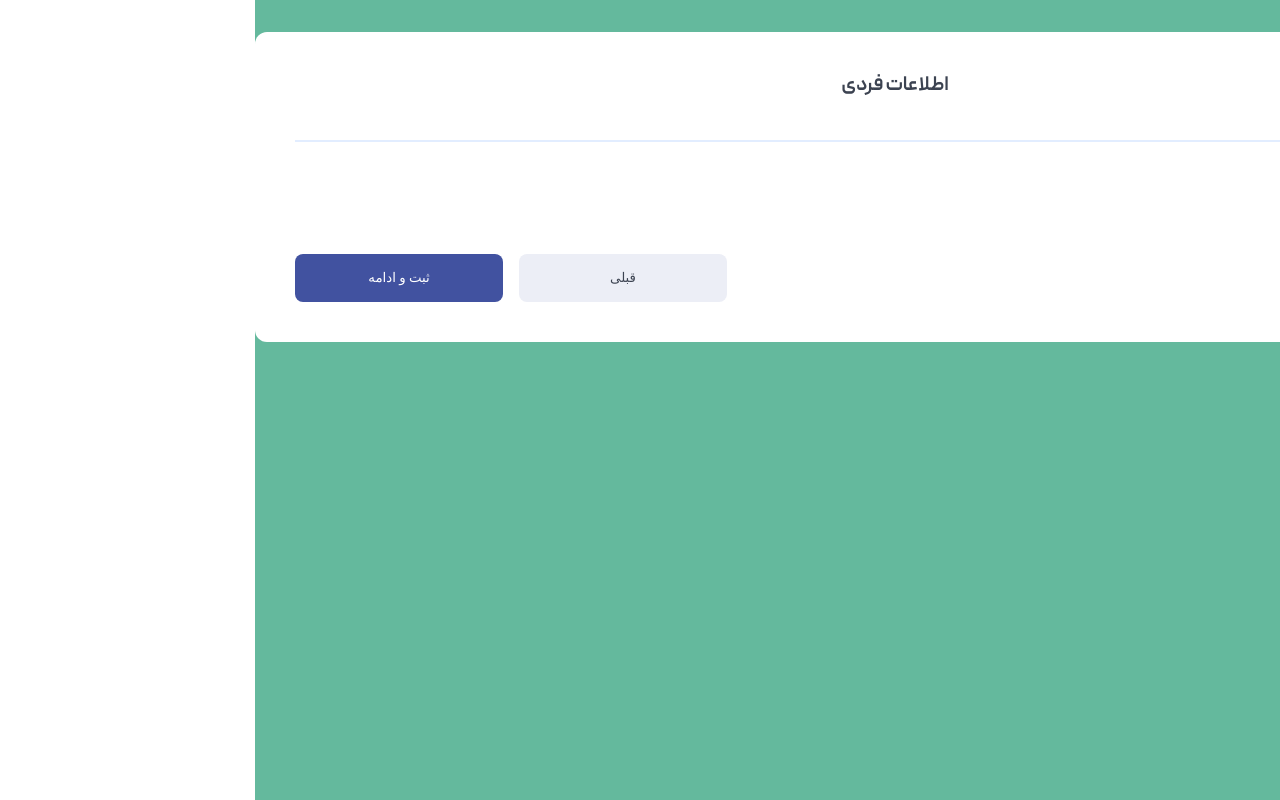
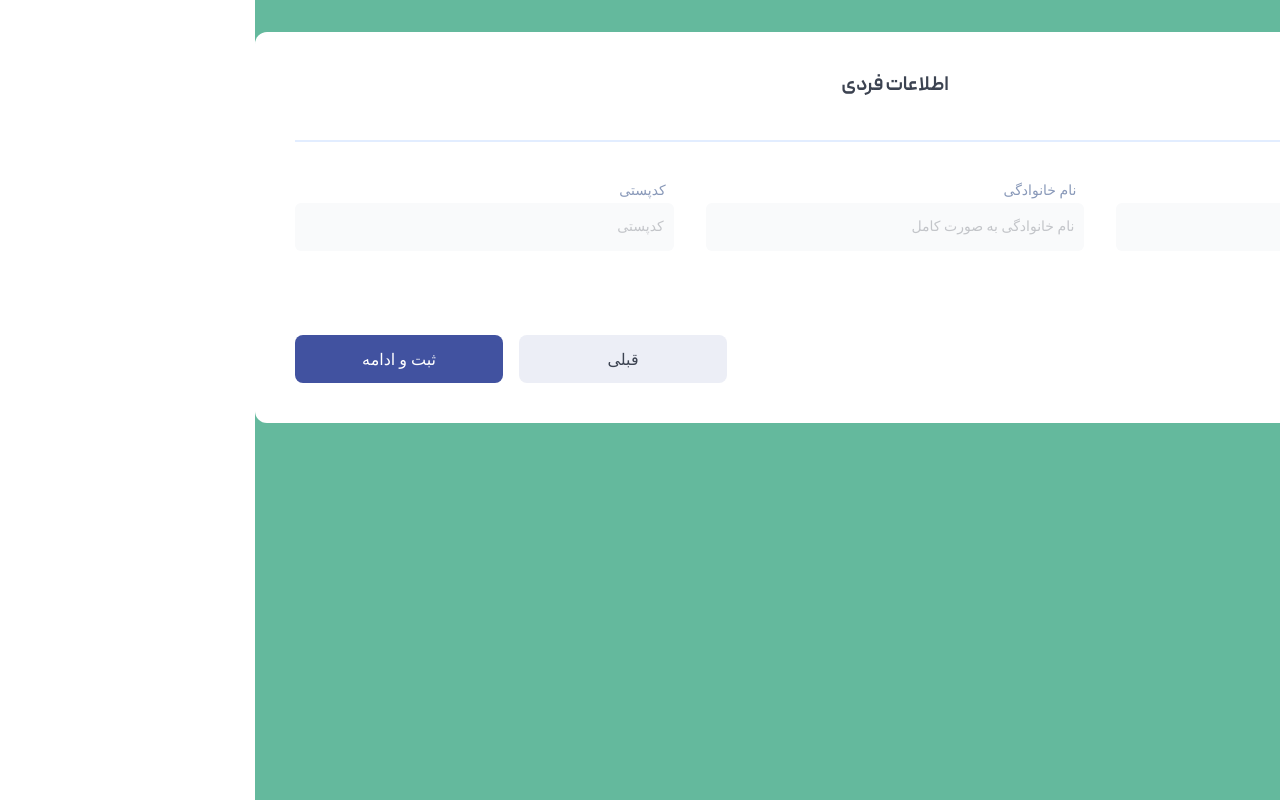
Before and after one commit to vahidefarzane/Part-bank-app, a Vue app: page / in a window 1280 px wide. Built offline with nearby package versions, Linux system fonts and the light colour scheme; a web font is replaced by a local one.

Commit message:
feat: add input component in create deposit page

```diff
--- a/src/components/common/base-input.vue
+++ b/src/components/common/base-input.vue
@@ -25,11 +25,16 @@ const props = defineProps({
   },
   inputStyle: {
     type: String
+  },
+  keyPressHandeler:{
+    type: String
   }
 })
 
 const inputId = ref(`input-${Math.random().toString(36).substr(2, 9)}`)
 const { value, errorMessage, meta } = useField(props.name)
+
+
 
 </script>
 
@@ -47,6 +52,7 @@ const { value, errorMessage, meta } = useField(props.name)
         :type="type"
         :placeholder="placeholder"
         class="input-field"
+        @keypress="keyPressHandeler"
       />
       <slot name="suffix" />
     </div>
@@ -68,7 +74,10 @@ const { value, errorMessage, meta } = useField(props.name)
   padding: 0 0.5rem;
 }
 .input-field {
+  width: 100%;
   background-color: transparent;
+  color: var(--black-500);
+
 }
 .field_error {
   border: 1px solid red !important;
--- a/src/components/common/create-deposit-account-wrapper.vue
+++ b/src/components/common/create-deposit-account-wrapper.vue
@@ -1,22 +1,11 @@
 <script setup>
-import BaseButton from './base-button.vue'
-import BaseDivider from './base-divider.vue';
+import BaseDivider from './base-divider.vue'
 
 defineProps({
   title: {
     type: String,
     requaired: true
   },
-  primaryBtnContent: {
-    type: String,
-    requaired: true,
-    default: 'ثبت و ادامه'
-  },
-  secondaryBtnContent: {
-    type: String,
-    requaired: true,
-    default: 'قبلی'
-  }
 })
 </script>
 
@@ -26,17 +15,10 @@ defineProps({
       <header class="layout__header">
         <h1 class="layout__title">{{ title }}</h1>
       </header>
-      <BaseDivider/>
-
+      <BaseDivider />
       <main>
         <slot />
       </main>
-      <nav>
-        <div class="layout__nav">
-          <BaseButton class="layout__nav-btn secondary">{{ secondaryBtnContent }}</BaseButton>
-          <BaseButton class="layout__nav-btn primary">{{ primaryBtnContent }}</BaseButton>
-        </div>
-      </nav>
     </section>
   </div>
 </template>
@@ -61,20 +43,10 @@ defineProps({
   &__header {
     @include flex-box(row, center, center);
   }
-  &__title{
-    @include font-style(1.25rem,700);
-    color : var(--black-500)
+  &__title {
+    @include font-style(1.25rem, 700);
+    color: var(--black-500);
+  }
 
-  }
-  &__nav {
-    @include flex-box(row, flex-end, center, 1rem);
-  }
-  &__nav-btn {
-    width: 13rem;
-    border-radius: 0.5rem;
-    padding: 0.5rem 1rem;
-    height: 3rem;
-    margin-top: 2rem;
-  }
 }
 </style>
--- a/src/pages/create-deposit-account-page.vue
+++ b/src/pages/create-deposit-account-page.vue
@@ -1,5 +1,13 @@
 <script setup>
+import BaseInput from '@/components/common/base-input.vue'
+import baseButton from '@/components/common/base-button.vue'
 import createDepositAccountWrapper from '@/components/common/create-deposit-account-wrapper.vue'
+import { Form } from 'vee-validate'
+import { creationDepositAcountSchema } from '@/plugins/validations'
+
+const submit = (values) => {
+  console.log(values)
+}
 </script>
 
 <template>
@@ -9,8 +17,89 @@ import createDepositAccountWrapper from '@/components/common/create-deposit-acco
       primaryBtnContent="ثبت و ادامه"
       secondaryBtnContent="قبلی"
     >
+      <Form
+        @submit="submit"
+        :validationSchema="creationDepositAcountSchema"
+        class="create-deposit-form deposit-form"
+      >
+        <div class="deposit-form__group">
+          <BaseInput
+            name="firstName"
+            label="نام"
+            placeholder="نام فارسی"
+            class="deposit-form__field"
+            labelStyle="deposit-form__label"
+            inputStyle="deposit-form__input"
+            onkeyPress="return /[آ-ی\s]/i.test(event.key)"
+          />
+          <BaseInput
+            name="lastName"
+            label="نام خانوادگی"
+            placeholder="نام خانوادگی به صورت کامل"
+            class="deposit-form__field"
+            labelStyle="deposit-form__label"
+            inputStyle="deposit-form__input"
+            onkeyPress="return /[آ-ی\s]/i.test(event.key)"
+          >
+          </BaseInput>
+          <BaseInput
+            name="postalCode"
+            label="کدپستی"
+            placeholder="کدپستی"
+            class="deposit-form__field"
+            labelStyle="deposit-form__label"
+            inputStyle="deposit-form__input"
+            onkeyPress="return /[0-9\s]/i.test(event.key)"
+          >
+          </BaseInput>
+        </div>
+        <div class="deposit-form__nav">
+          <baseButton class="deposit-form__nav-btn secondary">قبلی</baseButton>
+          <baseButton class="deposit-form__nav-btn primary">ثبت و ادامه</baseButton>
+        </div>
+      </Form>
     </createDepositAccountWrapper>
   </div>
 </template>
 
-<style></style>
+<style lang="scss">
+.create-deposit-form {
+  @include flex-box(column, flex-start, null, 1rem);
+}
+.deposit-form {
+  &__group {
+    @include flex-box(row, null, null, 2rem);
+    flex-wrap: wrap;
+  }
+  &__field {
+    width: 25rem;
+    flex: 1;
+  }
+  &__label {
+    @include font-style(0.875rem, 500);
+    color: var(--secondary-200);
+    padding: 0 0.5rem;
+  }
+  &__input {
+    background: var(--secondary-300);
+    border: 1px solid var(--black-50);
+    border-radius: 0.375rem;
+    height: 3rem;
+    ::placeholder {
+      color: var(--black-100);
+      font-size: 0.875rem;
+    }
+  }
+  &__nav {
+    @include flex-box(row, flex-end, center, 1rem);
+    margin-top: 2rem;
+    &-btn {
+      @include font-style(1rem, 400);
+      width: 13rem;
+      border-radius: 0.5rem;
+      padding: 0.5rem 1rem;
+      height: 3rem;
+    }
+  }
+}
+</style>
--- a/src/plugins/validations.js
+++ b/src/plugins/validations.js
@@ -15,11 +15,11 @@ const passwordRules = yup
 const firstNameRules = yup
   .string()
   .required('وارد کردن نام الزامی است')
-  .min(8, 'نام باید حداقل 3 حرفی باشد')
+  .min(3, 'نام باید حداقل 3 حرفی باشد')
 const lastNameRules = yup
   .string()
   .required('وارد کردن نام خانوادگی الزامی است')
-  .min(8, 'نام خانوادگی باید حداقل 3 حرفی باشد')
+  .min(3, 'نام خانوادگی باید حداقل 3 حرفی باشد')
 
 const postalCodeRules = yup
   .string()
```
